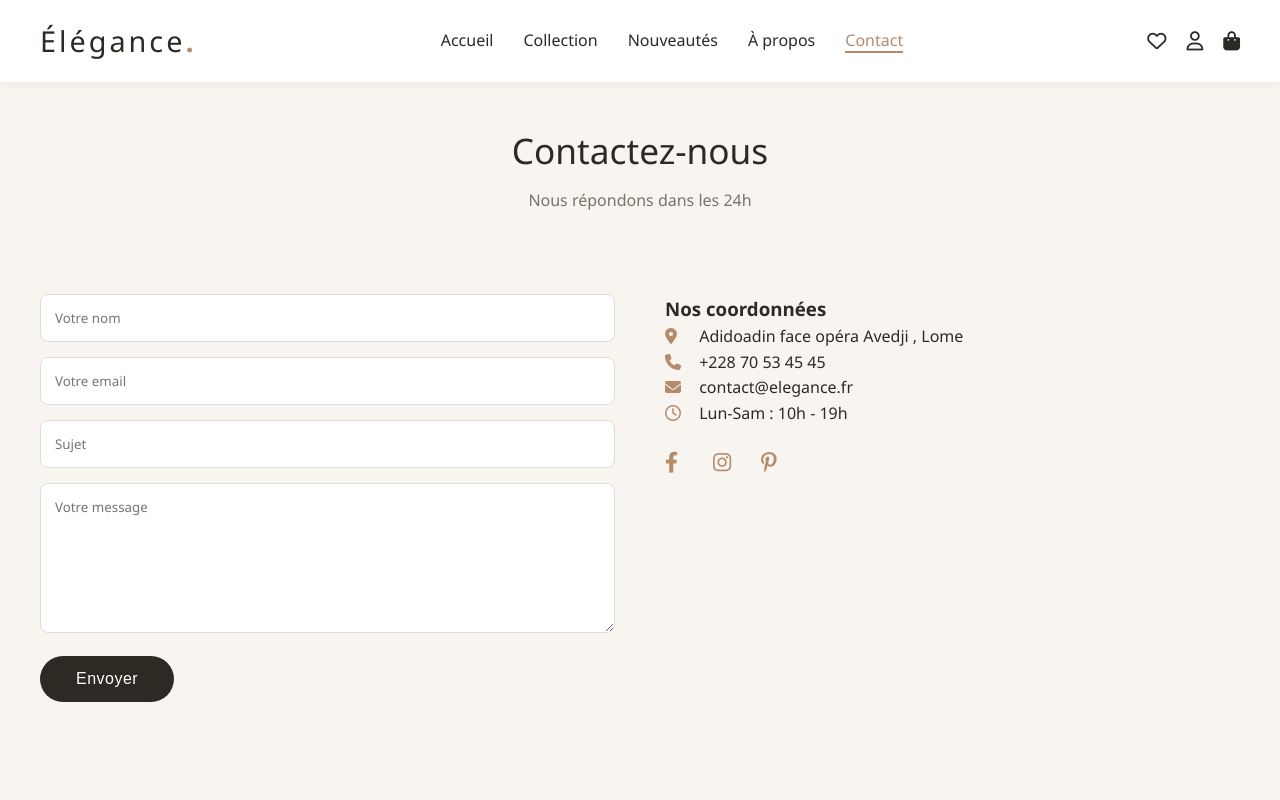
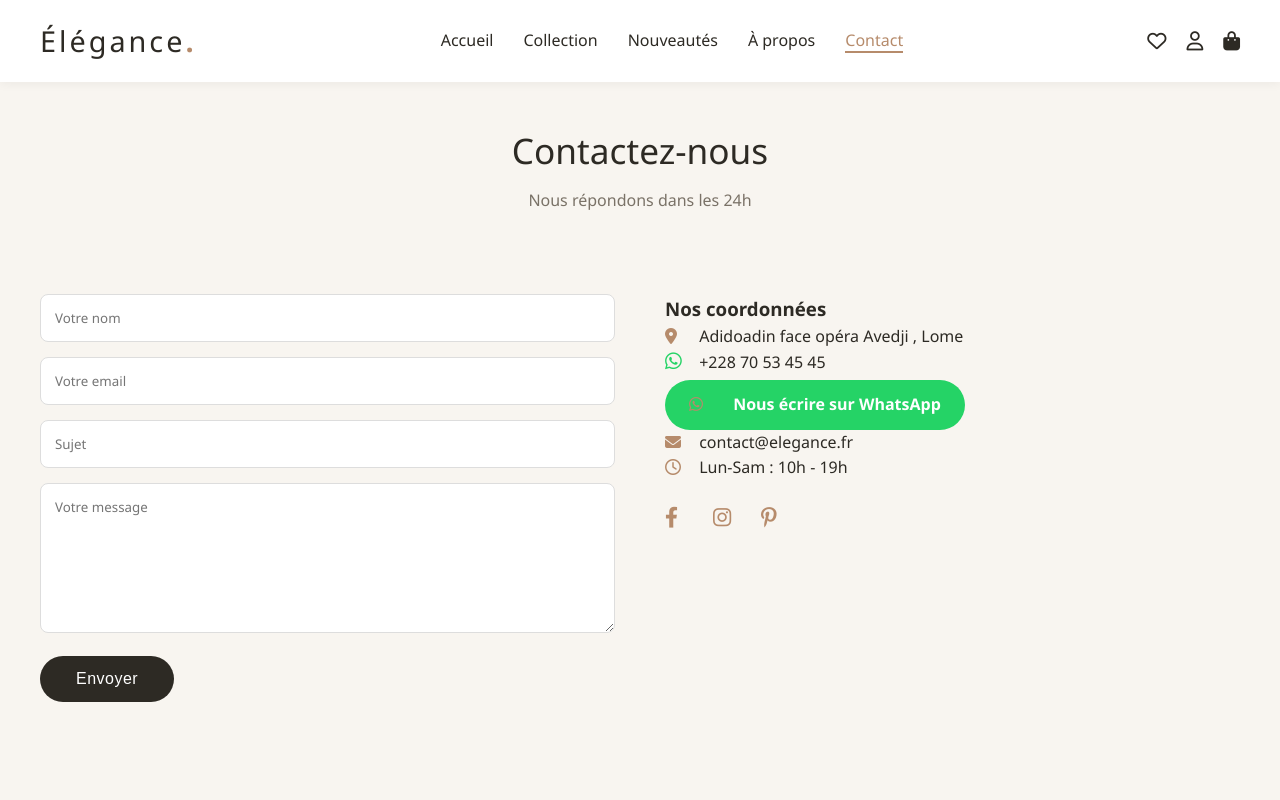
Before and after one commit to MC-nior/Junior.YAGNINIM-PROJETS, a plain HTML site: page index.html in a window 1280 px wide. Both pictures are taken after typing "name@example.com" into the empty fields and a click on the button "S'inscrire". Shown: the top 800 px of the page. Drawn offline with Linux system fonts and the light colour scheme.

```diff
--- a/index.html
+++ b/index.html
@@ -452,6 +452,33 @@
             width: 30px;
             color: #b68b6b;
         }
+        /* Style pour le lien WhatsApp */
+        .whatsapp-link {
+            color: #2d2a24;
+            transition: color 0.3s;
+            cursor: pointer;
+            font-weight: 500;
+        }
+        .whatsapp-link:hover {
+            color: #25D366;
+        }
+        .whatsapp-btn {
+            display: inline-block;
+            background-color: #25D366;
+            color: white;
+            padding: 12px 24px;
+            border-radius: 50px;
+            font-weight: 600;
+            transition: all 0.3s;
+            margin-top: 5px;
+        }
+        .whatsapp-btn:hover {
+            background-color: #128C7E;
+            transform: scale(1.05);
+        }
+        .whatsapp-btn i {
+            margin-right: 10px;
+        }
 
         /* ===== PAGE À PROPOS ===== */
         .about-content {
@@ -866,7 +893,24 @@
             <div class="contact-info">
                 <h3>Nos coordonnées</h3>
                 <p><i class="fa-solid fa-location-dot"></i> Adidoadin face opéra Avedji , Lome</p>
-                <p><i class="fa-solid fa-phone"></i> +228 70 53 45 45 </p>
+
+                <!-- ===== LIEN WHATSAPP CORRIGÉ ===== -->
+                <p>
+                    <i class="fa-brands fa-whatsapp" style="color: #25D366; font-size: 1.2rem;"></i>
+                    <a href="https://wa.me/22870534545?text=Bonjour%20je%20souhaite%20avoir%20des%20informations"
+                       target="_blank"
+                       class="whatsapp-link">
+                        +228 70 53 45 45
+                    </a>
+                </p>
+                <!-- Bouton WhatsApp stylisé -->
+                <a href="https://wa.me/22870534545?text=Bonjour%20je%20souhaite%20avoir%20des%20informations"
+                   target="_blank"
+                   class="whatsapp-btn">
+                    <i class="fa-brands fa-whatsapp"></i> Nous écrire sur WhatsApp
+                </a>
+                <!-- ===== FIN LIEN WHATSAPP ===== -->
+
                 <p><i class="fa-solid fa-envelope"></i> contact@elegance.fr</p>
                 <p><i class="fa-regular fa-clock"></i> Lun-Sam : 10h - 19h</p>
                 <div class="social-icons" style="margin-top: 20px;">
```
